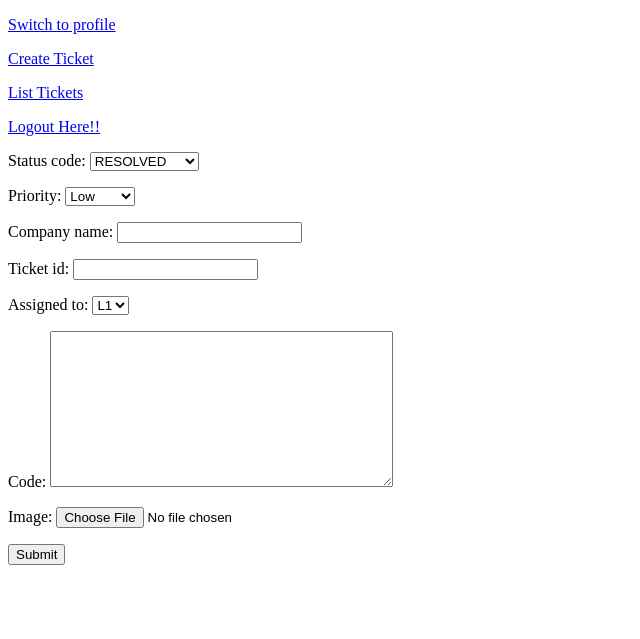
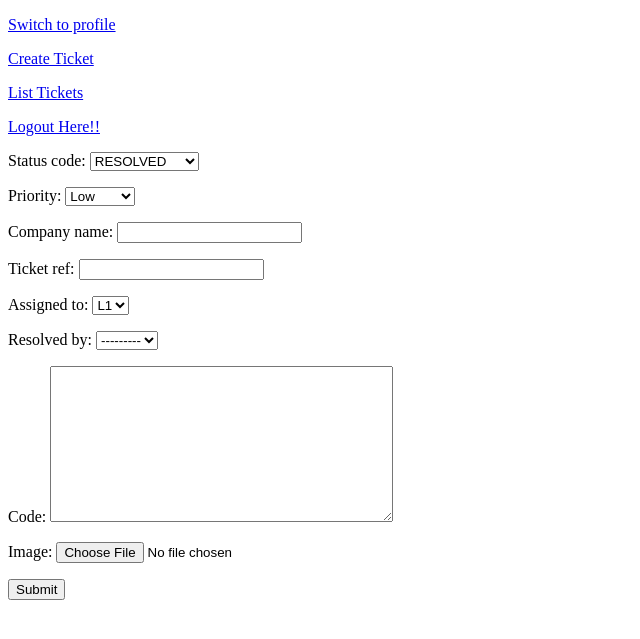
Before and after one commit to Fellow90/Issue-Tracking-System, a Django app: page /tickets/create/ in a window 1280 px wide. Shown: the top 639 px of the page, without its empty margins (0-640 px from the left). Run offline with Django 4.2, Linux system fonts and the light colour scheme.

Commit message:
Refined code.

```diff
--- a/issue/enums.py
+++ b/issue/enums.py
@@ -28,3 +28,8 @@ GROUP_CHOICES = (
     ('L2','L2'),
     ('L3','L3'),
 )
+RESOLVED_BY_CHOICES = (
+    ('L1','L1'),
+    ('L2','L2'),
+    ('L3','L3'),
+)
--- a/issue/forms.py
+++ b/issue/forms.py
@@ -5,12 +5,12 @@ from .models import CustomUser, Ticket, Comment
 class RegistrationForm(UserCreationForm):
     class Meta:
         model = CustomUser
-        fields = ('username', 'email', 'password1', 'password2')
+        fields = ('username', 'email','role','password1', 'password2')
 
 class ProfileForm(forms.ModelForm):
     class Meta:
         model = CustomUser
-        fields = ['first_name','last_name','gender','age','date_of_birth','address','username','email']
+        fields = ['first_name','last_name','gender','age','date_of_birth','address','username','email','role']
 
 
 class LoginForm(AuthenticationForm):
@@ -20,7 +20,7 @@ class TicketForm(forms.ModelForm):
     class Meta:
         model = Ticket
         # fields = '__all__'
-        fields = ['status_code','priority','company_name','ticket_id','assigned_to','code','image']
+        fields = ['status_code','priority','company_name','ticket_ref','assigned_to','resolved_by','code','image']
 
 class CommentForm(forms.ModelForm):
     class Meta:
--- a/issue/models.py
+++ b/issue/models.py
@@ -1,7 +1,6 @@
 from django.db import models
 from django.contrib.auth.models import AbstractUser
-from issue.enums import GENDER_CHOICES, STATUS_CHOICES, PRIORITY_CHOICES, GROUP_CHOICES, ROLE_CHOICES
-
+from issue.enums import GENDER_CHOICES, STATUS_CHOICES, PRIORITY_CHOICES, GROUP_CHOICES, ROLE_CHOICES, RESOLVED_BY_CHOICES
 class CustomUser(AbstractUser):
     first_name = models.CharField(max_length=30,null = True, blank = True)
     last_name = models.CharField(max_length=30, null = True, blank = True)
@@ -10,7 +9,7 @@ class CustomUser(AbstractUser):
     address = models.CharField(max_length = 50, null = True, blank = True)
     date_of_birth = models.DateField(null = True, blank = True)
     username = models.CharField(max_length=30, unique = True)
-    # role_choices = models.CharField(max_length=11,choices=ROLE_CHOICES,default='Normal User')
+    role = models.CharField(max_length=11,choices=ROLE_CHOICES,default='Normal User')
 
     def __str__(self):
         return self.username
@@ -20,8 +19,9 @@ class Ticket(models.Model):
     status_code = models.CharField(max_length=3,choices=STATUS_CHOICES, default=200)
     priority = models.CharField(max_length=6,choices = PRIORITY_CHOICES, default='Low')
     company_name = models.CharField(max_length=50)
-    ticket_id = models.CharField(max_length=10,unique=True)
+    ticket_ref = models.CharField(max_length=10)
     assigned_to = models.CharField(max_length=2, choices= GROUP_CHOICES, default='L1')
+    resolved_by = models.CharField(max_length=2,choices=RESOLVED_BY_CHOICES,null=True,blank=True)
     created_at = models.DateTimeField(auto_now_add=True)
     updated_at = models.DateField(auto_now=True)
     code = models.TextField()
--- a/issue/templates/ticket_detail.html
+++ b/issue/templates/ticket_detail.html
@@ -23,11 +23,13 @@
 
     <h1>Ticket Details</h1>
 <p><strong>Ticket PK : {{ ticket.pk }}</strong></p>
-<p><strong>Ticket ID : {{ ticket.ticket_id }}</strong></p>
+<p><strong>Ticket Reference No : {{ ticket.ticket_ref }}</strong></p>
 <p><strong>Company Name : {{ ticket.company_name }}</strong></p>
 <p>Status Code: {{ ticket.status_code }}</p>
 <p>Priority: {{ ticket.priority }}</p>
 <p>Assigned To: {{ ticket.assigned_to }}</p>
+<p>Resolved By: {{ ticket.resolved_by }}</p>
+
 <p>Code: {{ ticket.code }}</p>
 
 <h2>Edit Ticket Details Below!!</h2>
--- a/issue/urls.py
+++ b/issue/urls.py
@@ -1,5 +1,5 @@
 from django.urls import path
-from issue.views import UserRegistrationView, UserLoginView, UserProfileView, UserLogoutView,TicketListView,TicketCreateView, TicketDetailView, CommentCreateView, CommentListView
+from issue.views import UserRegistrationView, UserLoginView, UserProfileView, UserLogoutView,TicketListView,TicketCreateView, TicketDetailView, CommentCreateView, CommentListView, L1SupportTicketListView
 urlpatterns = [
     path('register/', UserRegistrationView.as_view(), name='register'),
     path('login/', UserLoginView.as_view(), name='login'),
@@ -10,5 +10,6 @@ urlpatterns = [
     path('tickets/<int:pk>/', TicketDetailView.as_view(), name='ticket_detail'),
     path('tickets/<int:pk>/comments/create/',CommentCreateView.as_view(), name = 'create_comment'),
     path('tickets/<int:pk>/comments/',CommentListView.as_view(), name = 'comments'),
+    path('l1/tickets/',L1SupportTicketListView.as_view(),name='l1supportticket'),
 
 ]
--- a/issue/views.py
+++ b/issue/views.py
@@ -1,4 +1,4 @@
-from typing import Any
+from django.http import HttpResponse
 from django.contrib.auth.mixins import LoginRequiredMixin
 from django.contrib.auth.views import LoginView
 
@@ -6,9 +6,10 @@ from django.views.generic.edit import CreateView, UpdateView
 from django.views.generic import DetailView, ListView
 from django.contrib.auth.views import LogoutView
 from django.urls import reverse_lazy
-
+from rest_framework.viewsets import ModelViewSet
 from issue.forms import RegistrationForm, LoginForm, TicketForm, ProfileForm, CommentForm
 from issue.models import CustomUser, Ticket, Comment
+
 
 class UserRegistrationView(CreateView):
     template_name = 'register.html'
@@ -69,6 +70,7 @@ class TicketDetailView(UpdateView,DetailView):
     context_object_name = 'ticket'
 
     def get_queryset(self):
+
         return Ticket.objects.filter(issuer = self.request.user)
 
     def get_success_url(self):
@@ -82,9 +84,10 @@ class CommentCreateView(CreateView):
     context_object_name = 'comments'
     template_name = 'comment_create.html'
 
+
     def get_queryset(self):
         kwargs = {'pk' : self.object.pk}
-        return Comment.objects.filter(ticket__pk = kwargs.get('pk'))
+        return Comment.objects.filter(ticket__pk = kwargs.get('pk'),ticket__issuer = self.request.user)
 
     def form_valid(self, form):
         ticket_pk = self.kwargs.get('pk')
@@ -117,4 +120,13 @@ class CommentListView(ListView):
 
     def get_queryset(self):
         ticket_pk = self.kwargs.get('pk')
-        return Comment.objects.filter(ticket__pk= ticket_pk)
+        return Comment.objects.filter(ticket__pk= ticket_pk,ticket__issuer = self.request.user)
+
+class L1SupportTicketListView(ListView):
+
+    model = Ticket
+    template_name = 'ticket_list.html'
+    context_object_name = 'user_tickets'
+
+    def get_queryset(self):
+        return Ticket.objects.filter(assigned_to ='L1',status_code = '100')
--- a/issueProject/settings.py
+++ b/issueProject/settings.py
@@ -39,6 +39,7 @@ INSTALLED_APPS = [
     'django.contrib.staticfiles',
     'issue',
     'django_extensions',
+    'rest_framework',
 ]
 
 MIDDLEWARE = [
```
Also changed, not shown: issue/migrations/0005_customuser_role.py (added), issue/migrations/0006_alter_ticket_ticket_id.py (added), issue/migrations/0007_rename_ticket_id_ticket_ticket_ref.py (added), issue/migrations/0008_ticket_resolved_by.py (added), issue/migrations/0009_alter_ticket_resolved_by.py (added).
